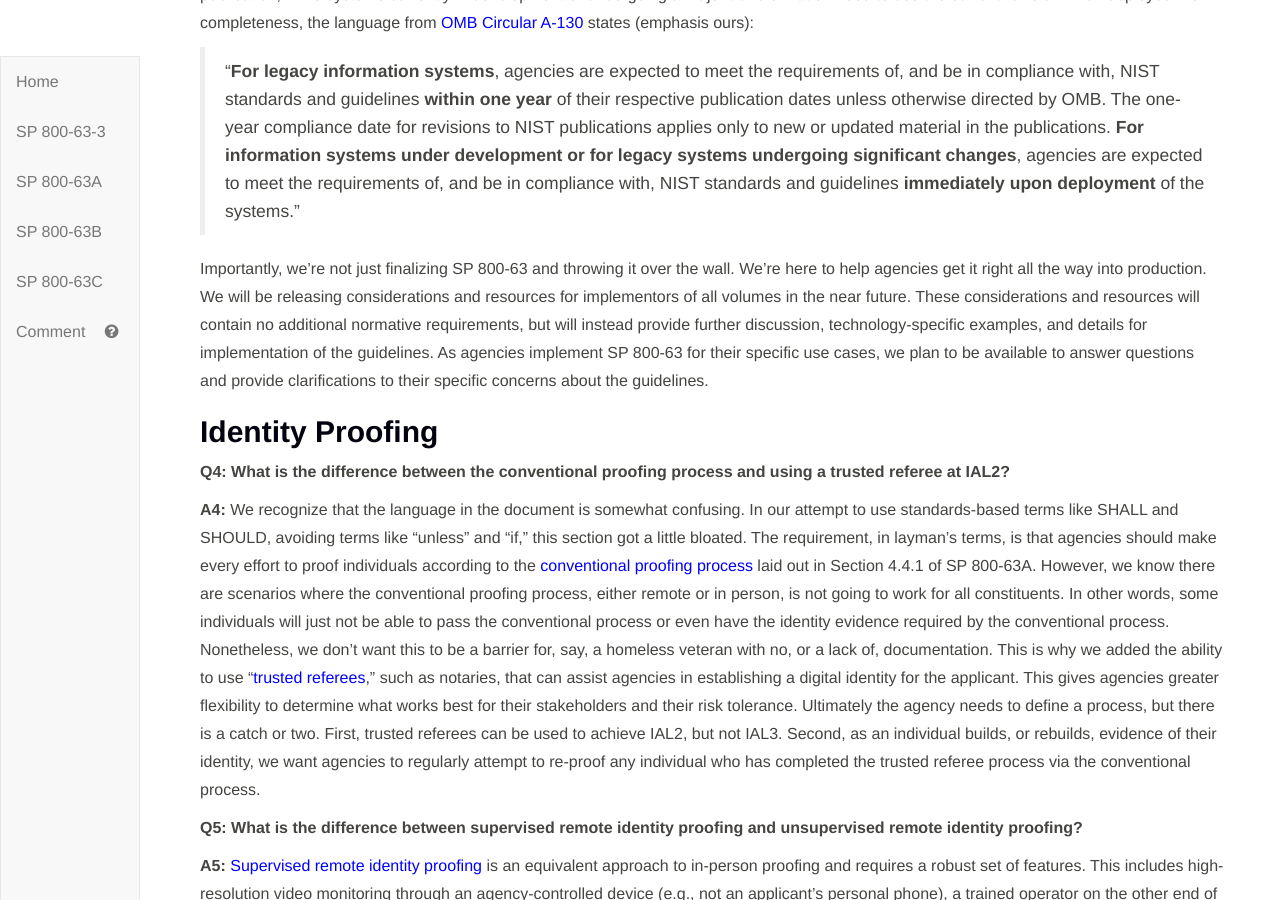
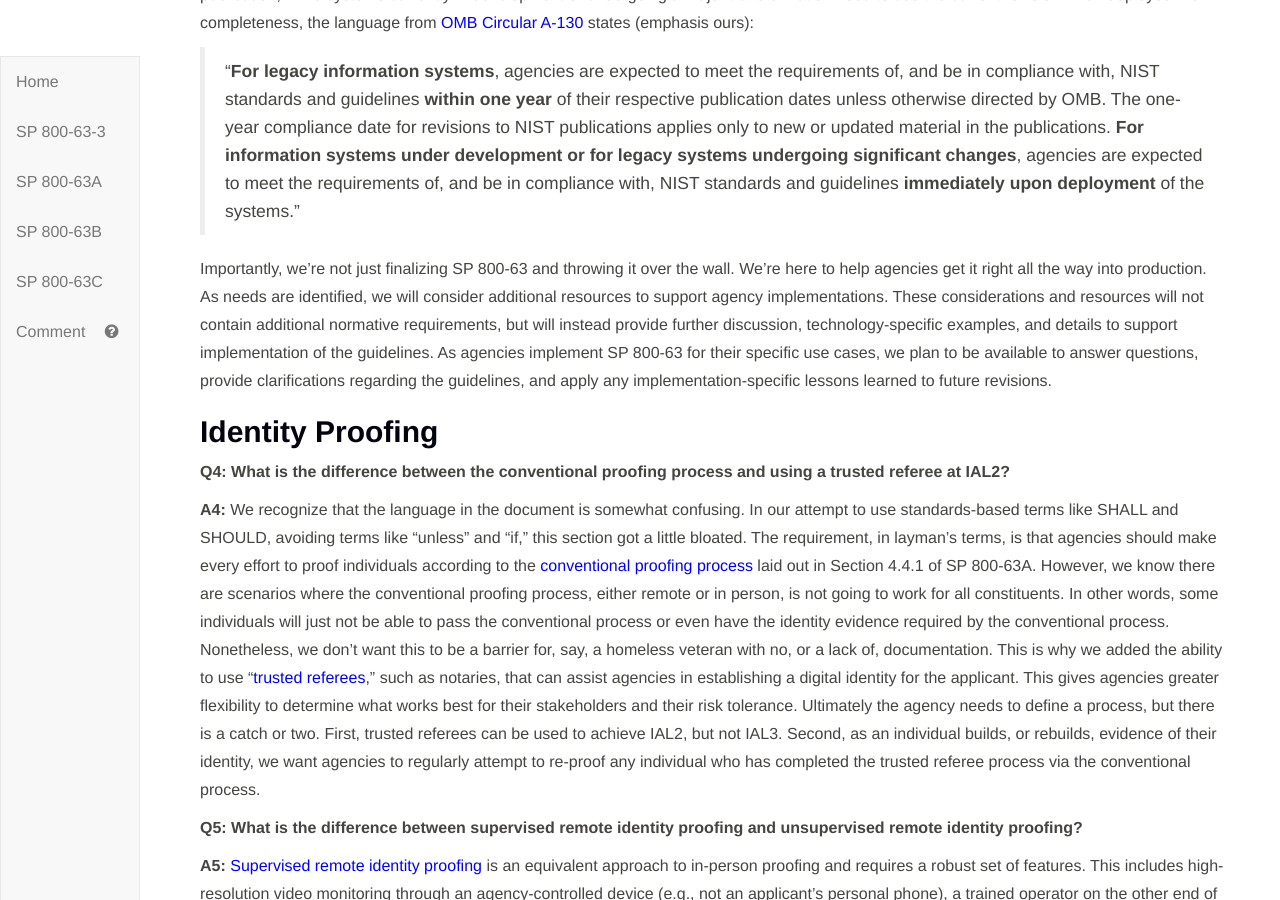
Before and after one commit to usnistgov/800-63-FAQ, a Jekyll site: the page built from faq-v1.md, in a window 1280 px wide and 900 px high, scrolled down 1686 px. Built offline with Jekyll 4.4.1, drawn with Linux system fonts in a browser that asks for light colours; our own code applies the rules of GitHub Pages for plain Markdown files.

Commit message:
updated considerations and resources text

```diff
--- a/faq-v1.md
+++ b/faq-v1.md
@@ -44,7 +44,7 @@ We did not take this decision lightly, as many federal systems are operating at
 
 > “**For legacy information systems**, agencies are expected to meet the requirements of, and be in compliance with, NIST standards and guidelines **within one year** of their respective publication dates unless otherwise directed by OMB. The one-year compliance date for revisions to NIST publications applies only to new or updated material in the publications. **For information systems under development or for legacy systems undergoing significant changes**, agencies are expected to meet the requirements of, and be in compliance with, NIST standards and guidelines **immediately upon deployment** of the systems.”
 
-Importantly, we’re not just finalizing SP 800-63 and throwing it over the wall. We’re here to help agencies get it right all the way into production. We will be releasing considerations and resources for implementors of all volumes in the near future. These considerations and resources will contain no additional normative requirements, but will instead provide further discussion, technology-specific examples, and details for implementation of the guidelines. As agencies implement SP 800-63 for their specific use cases, we plan to be available to answer questions and provide clarifications to their specific concerns about the guidelines.
+Importantly, we’re not just finalizing SP 800-63 and throwing it over the wall. We’re here to help agencies get it right all the way into production. As needs are identified, we will consider additional resources to support agency implementations. These considerations and resources will not contain additional normative requirements, but will instead provide further discussion, technology-specific examples, and details to support implementation of the guidelines. As agencies implement SP 800-63 for their specific use cases, we plan to be available to answer questions, provide clarifications regarding the guidelines, and apply any implementation-specific lessons learned to future revisions.
 
 ## Identity Proofing
 
```
